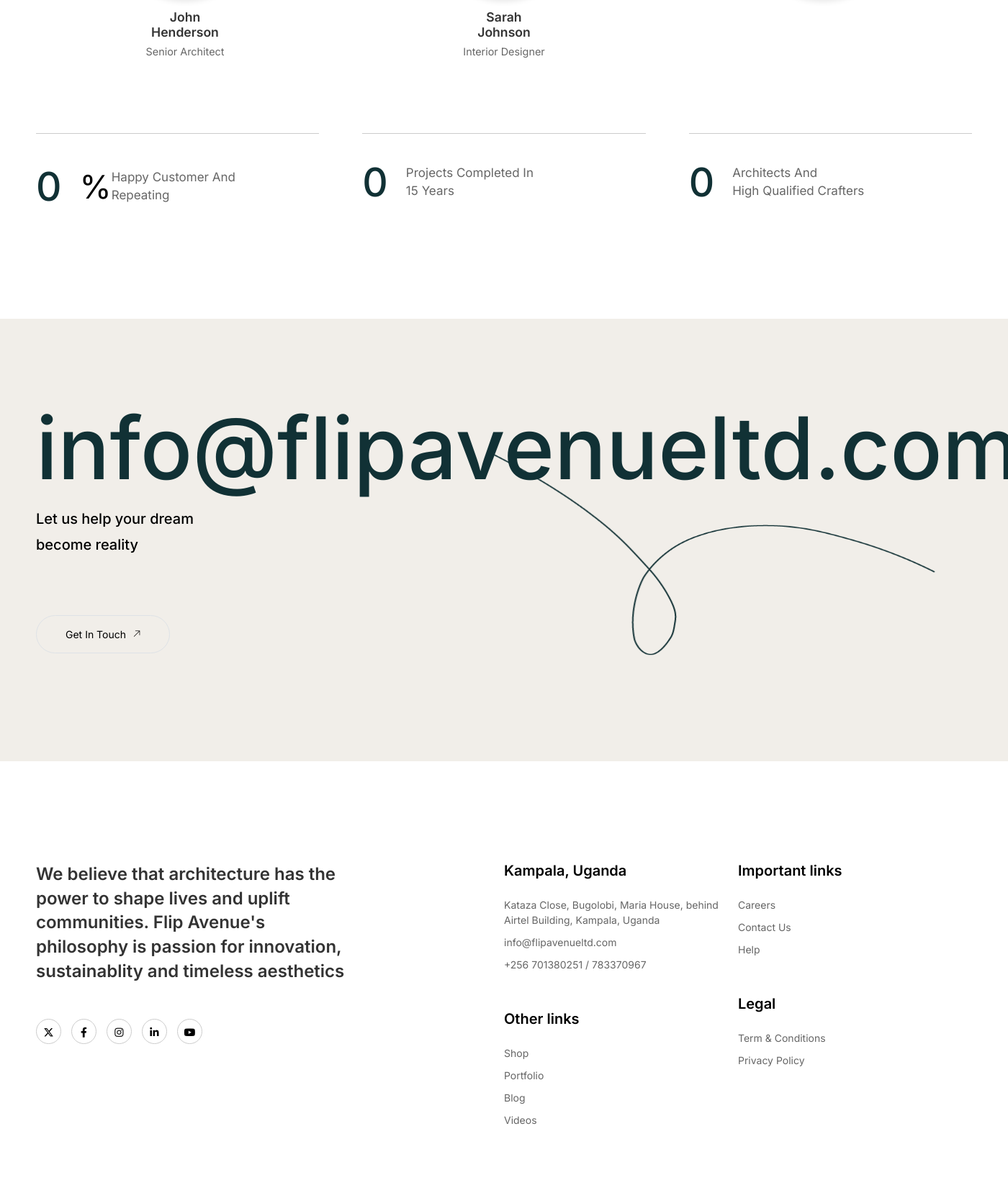
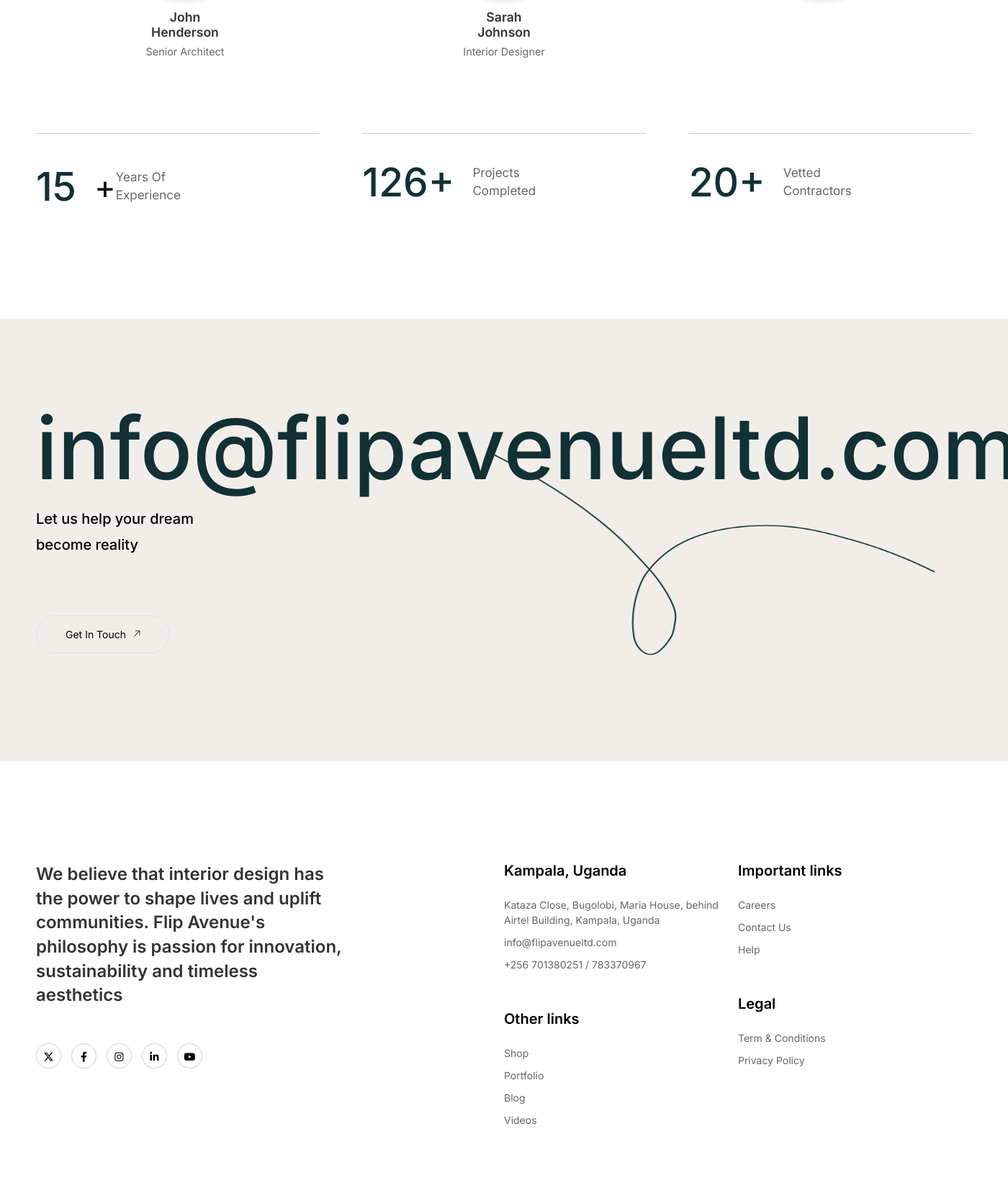
Before and after one commit to AlexanderKiyingi/archin, a PHP site: page /about.html in a window 1400 px wide; the page is wider, and only the part inside the window is pictured. Shown: the part 2307-3947 px from the top of that part at 72% size. Run offline with PHP 8.4, Linux system fonts and the light colour scheme; some libraries are stand-ins or nearby versions.

Commit message:
Update footer text from 'architecture' to 'interior design' across all pages, fix auto-fill contact form functionality, and update index.php project navigation links

```diff
--- a/about.html
+++ b/about.html
@@ -322,20 +322,20 @@
                         <div class="row gx-5">
                             <div class="col-lg-4">
                                 <div class="number-card wow fadeInUp" data-wow-delay="0.2s">
-                                    <h3 class="perc counter" data-count="95"> 0 </h3><span class="fsz-45">%</span>
-                                    <p> Happy Customer and <br> Repeating </p>
+                                    <h3 class="perc counter" data-count="95"> 15 </h3><span class="fsz-45">+</span>
+                                    <p> years of <br> experience </p>
                                 </div>
                             </div>
                             <div class="col-lg-4">
                                 <div class="number-card wow fadeInUp" data-wow-delay="0.4s">
-                                    <h3 class="perc counter" data-count="126"> 0 </h3>
-                                    <p> Projects Completed in <br> 15 Years </p>
+                                    <h3 class="perc counter" data-count="126"> 126+ </h3>
+                                    <p> Projects <br> Completed</p>
                                 </div>
                             </div>
                             <div class="col-lg-4">
                                 <div class="number-card wow fadeInUp" data-wow-delay="0.6s">
-                                    <h3 class="perc counter" data-count="25"> 0 </h3>
-                                    <p> Architects and <br> High Qualified Crafters </p>
+                                    <h3 class="perc counter" data-count="25"> 20+ </h3>
+                                    <p> Vetted  <br> Contractors</p>
                                 </div>
                             </div>
                         </div>
@@ -371,7 +371,7 @@
                         <div class="col-lg-4">
                             <div class="info-side">
                                 <div class="text fsz-24 color-333 lh-3 fw-600">
-                                    We believe that architecture has the power to shape lives and uplift communities. Flip Avenue's philosophy is passion for innovation, sustainablity and timeless aesthetics
+                                    We believe that interior design has the power to shape lives and uplift communities. Flip Avenue's philosophy is passion for innovation, sustainability and timeless aesthetics
                                 </div>
                                 <div class="foot-social mt-50">
                                     <a href="https://twitter.com/flipavenueug" target="_blank" rel="noopener noreferrer"> <i class="fab fa-x-twitter"></i> </a>
@@ -413,8 +413,8 @@
                             <div class="branch-card">
                                 <h5 class="mb-20 mt-5 fw-600"> Legal </h5>
                                 <ul class="footer-links">
-                                    <li> <a href="#"> Term & Conditions </a> </li>
-                                    <li> <a href="#"> Privacy Policy </a> </li>
+                                    <li> <a href="terms-conditions.php"> Term & Conditions </a> </li>
+                                    <li> <a href="privacy-policy.php"> Privacy Policy </a> </li>
                                 </ul>
                             </div>
                         </div>
--- a/blog.php
+++ b/blog.php
@@ -401,7 +401,7 @@
                         <div class="col-lg-4">
                             <div class="info-side">
                                 <div class="text fsz-24 color-333 lh-3 fw-600">
-                                    We believe that architecture has the power to shape lives and uplift communities. Flip Avenue's philosophy is passion for innovation, sustainablity and timeless aesthetics
+                                    We believe that interior design has the power to shape lives and uplift communities. Flip Avenue's philosophy is passion for innovation, sustainability and timeless aesthetics
                                 </div>
                                 <div class="foot-social mt-50">
                                     <a href="https://twitter.com/flipavenueug" target="_blank" rel="noopener noreferrer"> <i class="fab fa-x-twitter"></i> </a>
--- a/careers.php
+++ b/careers.php
@@ -375,7 +375,7 @@
                         <div class="col-lg-4">
                             <div class="info-side">
                                 <div class="text fsz-24 color-333 lh-3 fw-600">
-                                    We believe that architecture has the power to shape lives and uplift communities. Flip Avenue's philosophy is passion for innovation, sustainablity and timeless aesthetics
+                                    We believe that interior design has the power to shape lives and uplift communities. Flip Avenue's philosophy is passion for innovation, sustainability and timeless aesthetics
                                 </div>
                                 <div class="foot-social mt-50">
                                     <a href="https://twitter.com/flipavenueug" target="_blank" rel="noopener noreferrer"> <i class="fab fa-x-twitter"></i> </a>
--- a/cart.php
+++ b/cart.php
@@ -243,7 +243,7 @@
                         <div class="col-lg-4">
                             <div class="info-side">
                                 <div class="text fsz-24 color-333 lh-3 fw-600">
-                                    We believe that architecture has the power to shape lives and uplift communities. Flip Avenue's philosophy is passion for innovation, sustainablity and timeless aesthetics
+                                    We believe that interior design has the power to shape lives and uplift communities. Flip Avenue's philosophy is passion for innovation, sustainability and timeless aesthetics
                                 </div>
                                 <div class="foot-social mt-50">
                                     <a href="https://twitter.com/flipavenueug" target="_blank" rel="noopener noreferrer"> <i class="fab fa-x-twitter"></i> </a>
--- a/checkout.php
+++ b/checkout.php
@@ -475,7 +475,7 @@
                         <div class="col-lg-4">
                             <div class="info-side">
                                 <div class="text fsz-24 color-333 lh-3 fw-600">
-                                    We believe that architecture has the power to shape lives and uplift communities. Flip Avenue's philosophy is passion for innovation, sustainablity and timeless aesthetics
+                                    We believe that interior design has the power to shape lives and uplift communities. Flip Avenue's philosophy is passion for innovation, sustainability and timeless aesthetics
                                 </div>
                                 <div class="foot-social mt-50">
                                     <a href="https://twitter.com/flipavenueug" target="_blank" rel="noopener noreferrer"> <i class="fab fa-x-twitter"></i> </a>
--- a/common/footer.php
+++ b/common/footer.php
@@ -6,7 +6,7 @@
                 <div class="col-lg-4">
                     <div class="info-side">
                         <div class="text fsz-24 color-333 lh-3 fw-600">
-                            We believe that architecture has the power to shape lives and uplift communities. Flip Avenue's philosophy is passion for innovation, sustainability and timeless aesthetics
+                            We believe that interior design has the power to shape lives and uplift communities. Flip Avenue's philosophy is passion for innovation, sustainability and timeless aesthetics
                         </div>
                         <div class="foot-social mt-50">
                             <a href="https://twitter.com/flipavenueug" target="_blank" rel="noopener noreferrer"> <i class="fab fa-x-twitter"></i> </a>
--- a/portfolio.php
+++ b/portfolio.php
@@ -518,7 +518,7 @@
                         <div class="col-lg-4">
                             <div class="info-side">
                                 <div class="text fsz-24 color-333 lh-3 fw-600">
-                                    We believe that architecture has the power to shape lives and uplift communities. Flip Avenue's philosophy is passion for innovation, sustainablity and timeless aesthetics
+                                    We believe that interior design has the power to shape lives and uplift communities. Flip Avenue's philosophy is passion for innovation, sustainability and timeless aesthetics
                                 </div>
                                 <div class="foot-social mt-50">
                                     <a href="https://twitter.com/flipavenueug" target="_blank" rel="noopener noreferrer"> <i class="fab fa-x-twitter"></i> </a>
--- a/privacy-policy.php
+++ b/privacy-policy.php
@@ -308,7 +308,7 @@
                         <div class="col-lg-4">
                             <div class="info-side">
                                 <div class="text fsz-24 color-333 lh-3 fw-600">
-                                    We believe that architecture has the power to shape lives and uplift communities. Flip Avenue's philosophy is passion for innovation, sustainability and timeless aesthetics
+                                    We believe that interior design has the power to shape lives and uplift communities. Flip Avenue's philosophy is passion for innovation, sustainability and timeless aesthetics
                                 </div>
                                 <div class="foot-social mt-50">
                                     <a href="https://twitter.com/flipavenueug" target="_blank" rel="noopener noreferrer"> <i class="fab fa-x-twitter"></i> </a>
--- a/product-details.php
+++ b/product-details.php
@@ -425,7 +425,7 @@
                         <div class="col-lg-4">
                             <div class="info-side">
                                 <div class="text fsz-24 color-333 lh-3 fw-600">
-                                    We believe that architecture has the power to shape lives and uplift communities. Flip Avenue's philosophy is passion for innovation, sustainablity and timeless aesthetics
+                                    We believe that interior design has the power to shape lives and uplift communities. Flip Avenue's philosophy is passion for innovation, sustainability and timeless aesthetics
                                 </div>
                                 <div class="foot-social mt-50">
                                     <a href="https://twitter.com/flipavenueug" target="_blank" rel="noopener noreferrer"> <i class="fab fa-x-twitter"></i> </a>
--- a/shop.php
+++ b/shop.php
@@ -343,7 +343,7 @@
                         <div class="col-lg-4">
                             <div class="info-side">
                                 <div class="text fsz-24 color-333 lh-3 fw-600">
-                                    We believe that architecture has the power to shape lives and uplift communities. Flip Avenue's philosophy is passion for innovation, sustainablity and timeless aesthetics
+                                    We believe that interior design has the power to shape lives and uplift communities. Flip Avenue's philosophy is passion for innovation, sustainability and timeless aesthetics
                                 </div>
                                 <div class="foot-social mt-50">
                                     <a href="https://twitter.com/flipavenueug" target="_blank" rel="noopener noreferrer"> <i class="fab fa-x-twitter"></i> </a>
--- a/single.php
+++ b/single.php
@@ -515,7 +515,7 @@
                         <div class="col-lg-4">
                             <div class="info-side">
                                 <div class="text fsz-24 color-333 lh-3 fw-600">
-                                    We believe that architecture has the power to shape lives and uplift communities. Flip Avenue's philosophy is passion for innovation, sustainablity and timeless aesthetics
+                                    We believe that interior design has the power to shape lives and uplift communities. Flip Avenue's philosophy is passion for innovation, sustainability and timeless aesthetics
                                 </div>
                                 <div class="foot-social mt-50">
                                     <a href="https://twitter.com/flipavenueug" target="_blank" rel="noopener noreferrer"> <i class="fab fa-x-twitter"></i> </a>
--- a/terms-conditions.php
+++ b/terms-conditions.php
@@ -297,7 +297,7 @@
                         <div class="col-lg-4">
                             <div class="info-side">
                                 <div class="text fsz-24 color-333 lh-3 fw-600">
-                                    We believe that architecture has the power to shape lives and uplift communities. Flip Avenue's philosophy is passion for innovation, sustainability and timeless aesthetics
+                                    We believe that interior design has the power to shape lives and uplift communities. Flip Avenue's philosophy is passion for innovation, sustainability and timeless aesthetics
                                 </div>
                                 <div class="foot-social mt-50">
                                     <a href="https://twitter.com/flipavenueug" target="_blank" rel="noopener noreferrer"> <i class="fab fa-x-twitter"></i> </a>
```
Also changed, not shown: contact.php (+34 -5 lines), index.php (+8 -6 lines).
